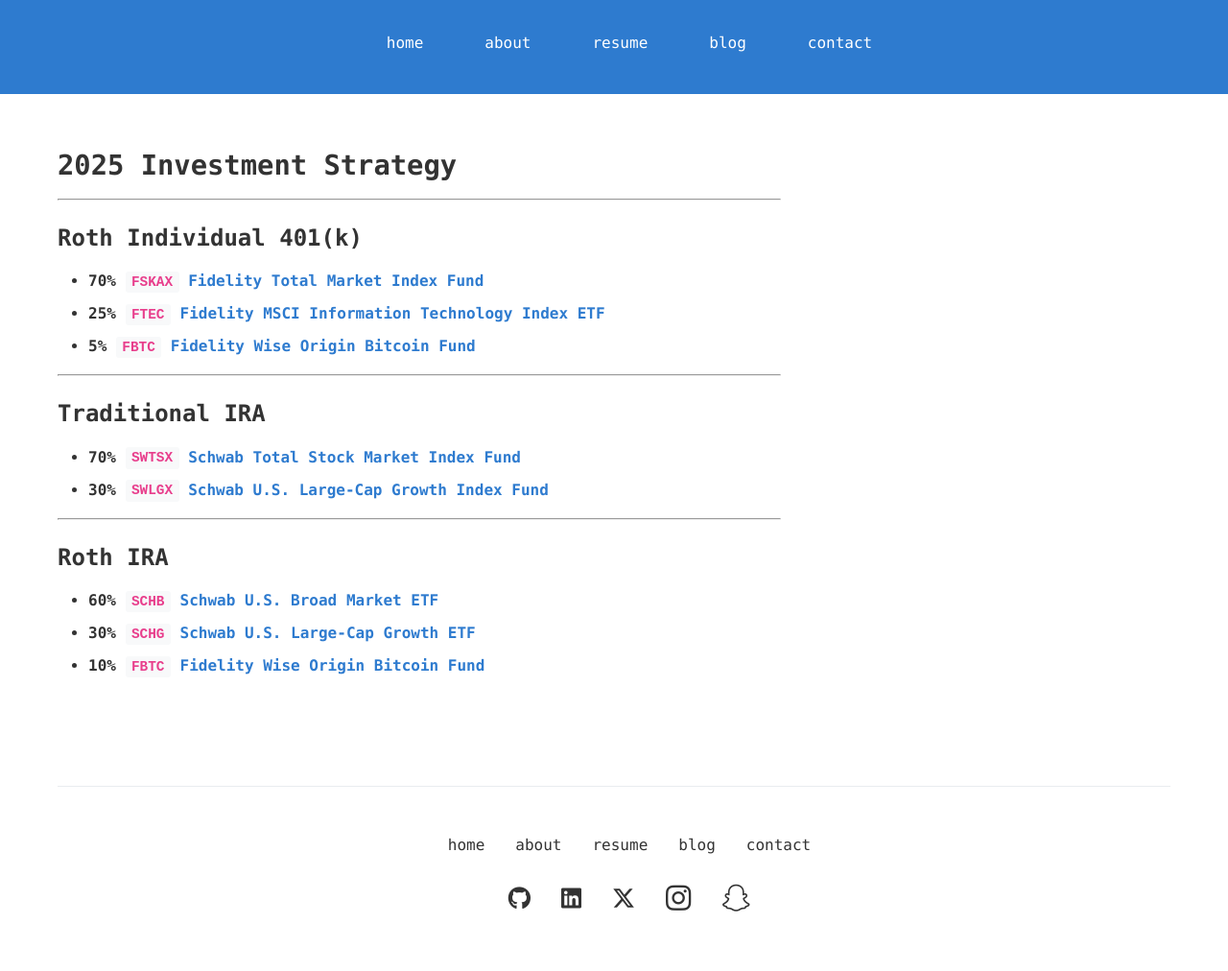
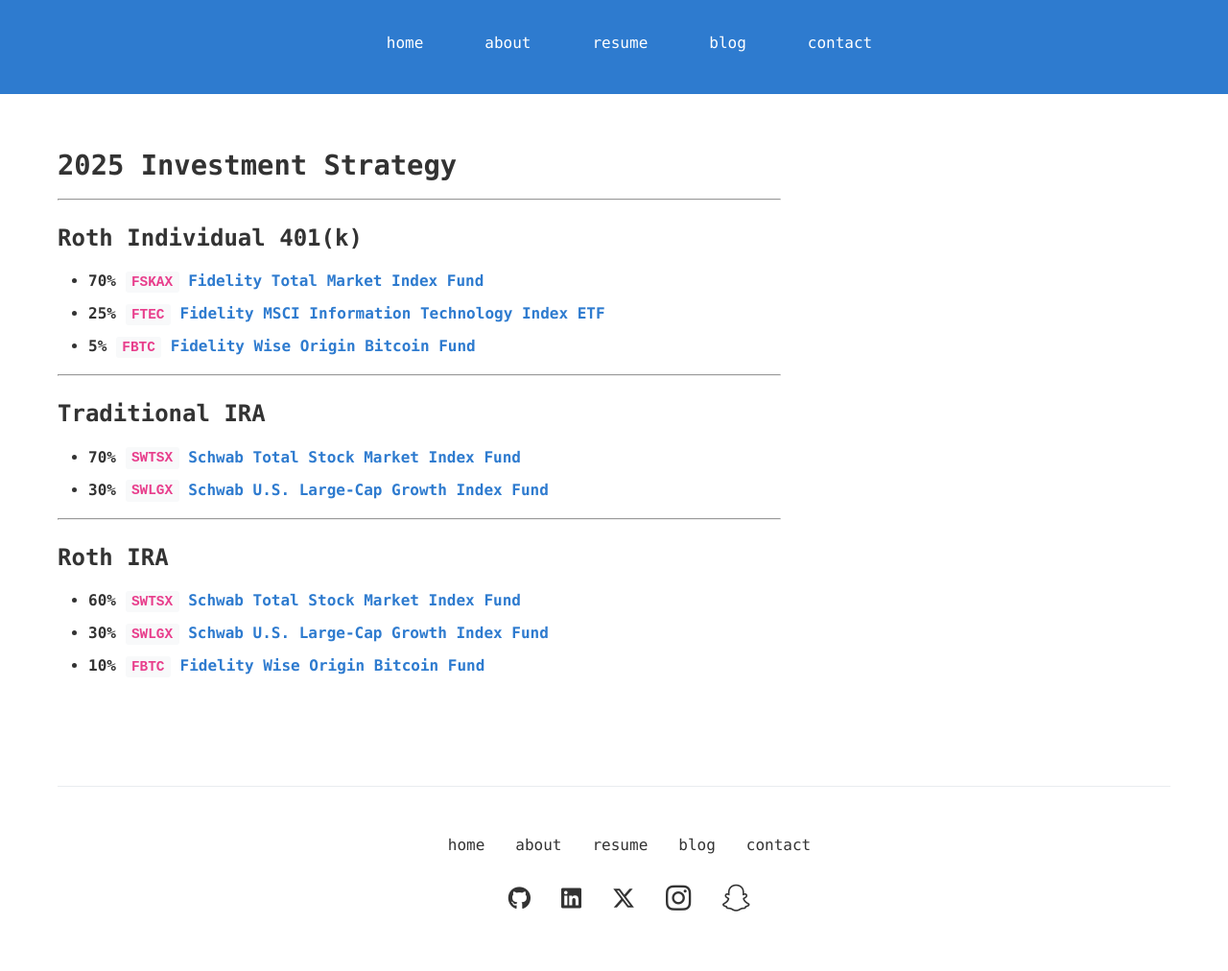
Before and after one commit to jmwoo/jmwoo.github.io, a Jekyll site: the page built from invest.md, in a window 1280 px wide. Shown: the whole page at 96% size. Built offline with Jekyll 4.4.1, drawn with Linux system fonts in a browser that asks for light colours; our own code applies the rules of GitHub Pages for plain Markdown files.

Commit message:
change roth ira to mutual funds

```diff
--- a/invest.md
+++ b/invest.md
@@ -16,6 +16,6 @@
 ---
 ## Roth IRA
 
-- **60% [`SCHB` Schwab U.S. Broad Market ETF](https://www.schwabassetmanagement.com/products/schb)**
-- **30% [`SCHG` Schwab U.S. Large-Cap Growth ETF](https://www.schwabassetmanagement.com/products/schg)**
+- **60% [`SWTSX` Schwab Total Stock Market Index Fund](https://www.schwabassetmanagement.com/products/swtsx)**
+- **30% [`SWLGX` Schwab U.S. Large-Cap Growth Index Fund](https://www.schwabassetmanagement.com/products/swlgx)**
 - **10% [`FBTC` Fidelity Wise Origin Bitcoin Fund](https://digital.fidelity.com/prgw/digital/research/quote/dashboard/summary?symbol=FBTC)**
```
